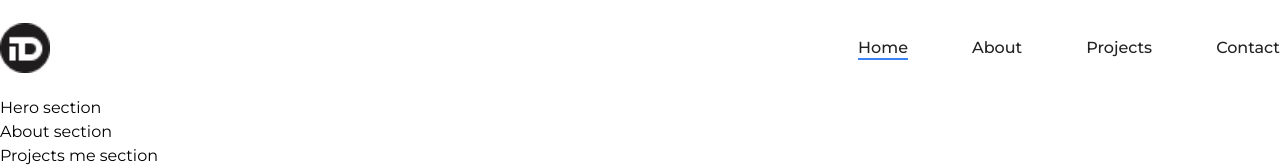
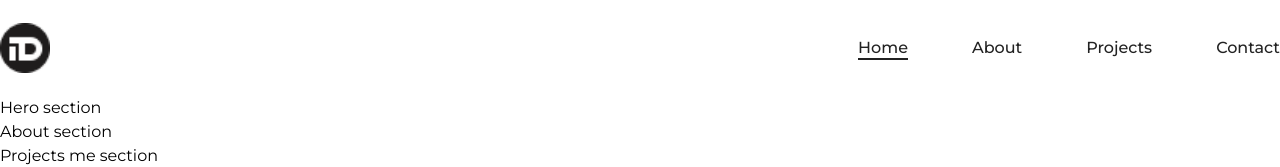
Before and after one commit to IvanDanyliuk/portfolio, a Next.js app: page / in a window 1280 px wide. Shown: the top 167 px of the page. Built offline with nearby package versions, Linux system fonts and the light colour scheme.

Commit message:
fix nav link styles

```diff
--- a/src/components/layout/header.tsx
+++ b/src/components/layout/header.tsx
@@ -1,23 +1,30 @@
 'use client';
 
+import { useState } from 'react';
 import { usePathname } from 'next/navigation';
 import Image from 'next/image';
 import Link from 'next/link';
+import { cn } from '@/lib/utils';
 import { MENU_LINKS } from '@/lib/constants';
-import { cn } from '@/lib/utils';
 
 
 export const Header: React.FC = () => {
   const pathname = usePathname();
+  const [activeLink, setActiveLink] = useState('/');
 
   const handleScroll = (id: string) => {
     const section = document.getElementById(id);
+
     if (section) {
       const yOffset = -80;
       const y = section.getBoundingClientRect().top + window.scrollY + yOffset;
+      window.scrollTo({
+        top: y,
+        behavior: 'smooth'
+      });
+    }
 
-      window.scrollTo({ top: y, behavior: "smooth" });
-    }
+    setActiveLink(`/${id}`);
   };
 
   return (
@@ -38,8 +45,8 @@ export const Header: React.FC = () => {
                 <button
                   onClick={() => handleScroll(link.href.slice(1))}
                   className={cn(
-                    pathname === link.href ? 'before:w-full' : 'before:w-0 hover:before:w-full',
-                    'relative before:absolute before:bottom-0 before:left-0 before:h-0.5 before:bg-blue-500 before:transition-all before:duration-300 text-primary font-medium'
+                    activeLink === link.href ? 'before:w-full' : 'before:w-0 hover:before:w-full',
+                    'relative before:absolute before:bottom-0 before:left-0 before:h-0.5 before:bg-primary before:transition-all before:duration-300 text-primary font-medium'
                   )}
                 >
                   {link.label}
@@ -49,7 +56,7 @@ export const Header: React.FC = () => {
                   href={link.href}
                   className={cn(
                     pathname === link.href ? 'before:w-full' : 'before:w-0 hover:before:w-full',
-                    'relative before:absolute before:bottom-0 before:left-0 before:h-0.5 before:bg-blue-500 before:transition-all before:duration-300 text-primary font-medium'
+                    'relative before:absolute before:bottom-0 before:left-0 before:h-0.5 before:bg-primary before:transition-all before:duration-300 text-primary font-medium'
                   )}
                 >
                   {link.label}
```
